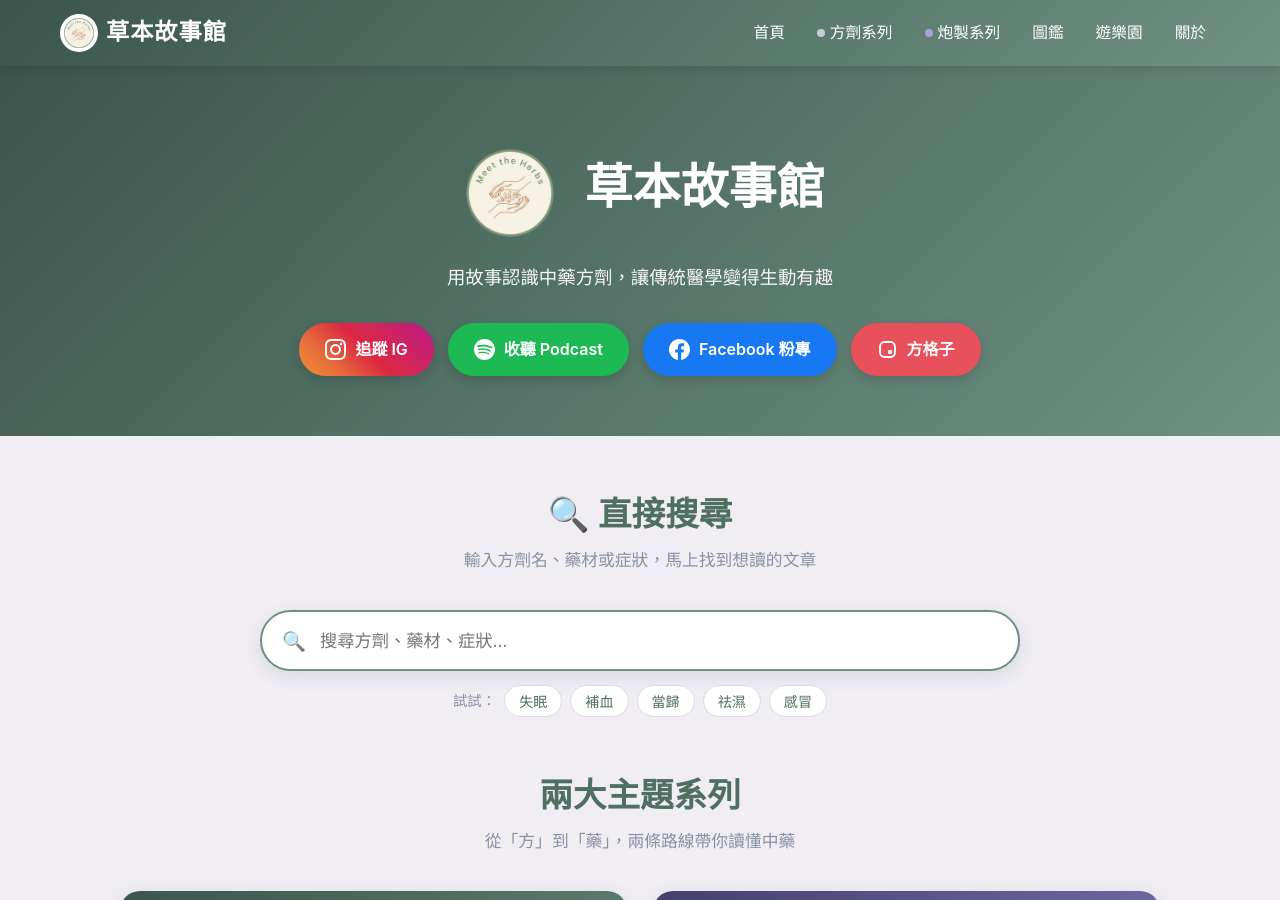
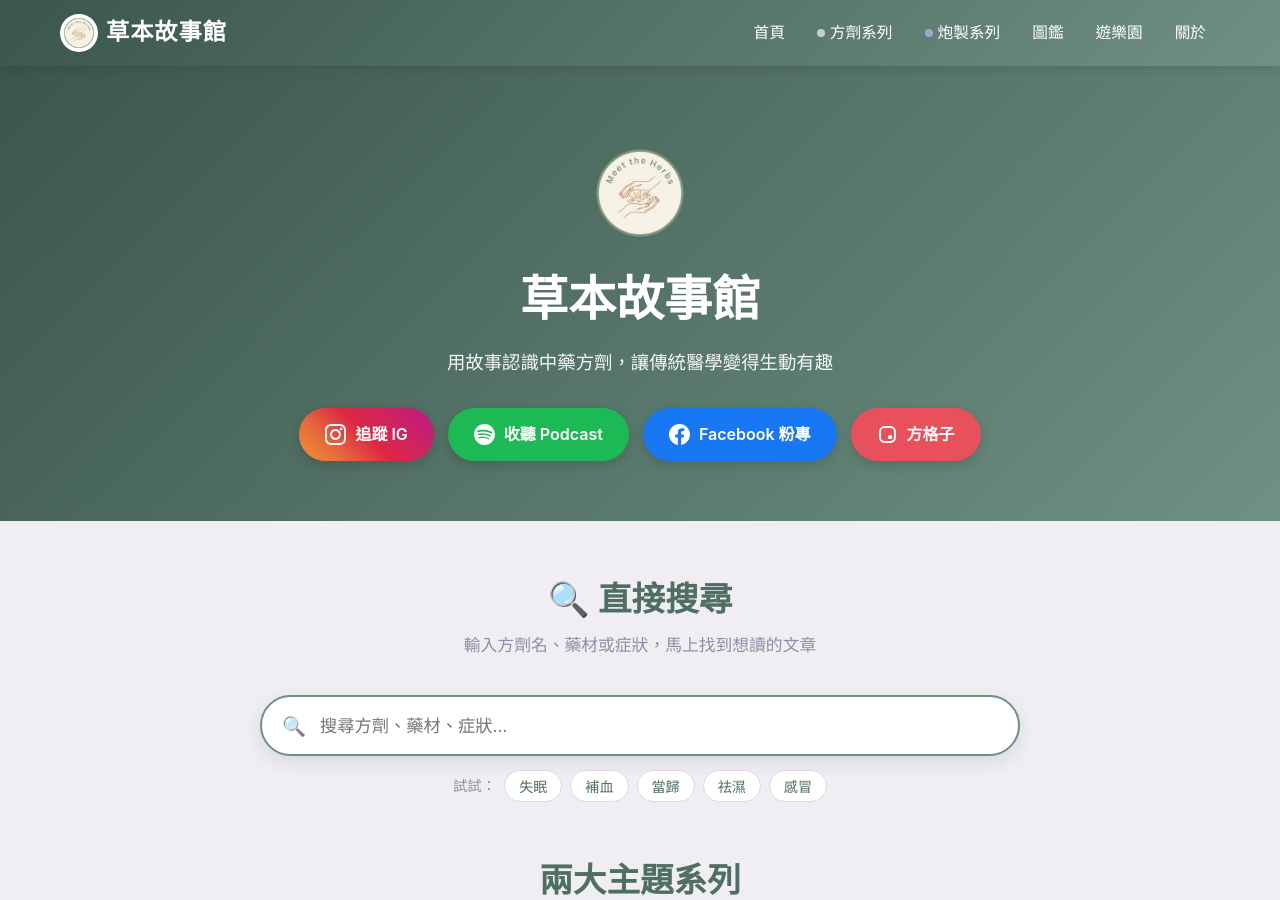
Before and after one commit to 10wang-creat/herbal-stories-v2, a Jekyll site: the page built from index.markdown, in a window 1280 px wide and 900 px high. Built offline with Jekyll 4.4.1, drawn with Linux system fonts in a browser that asks for light colours; a script that is not in the unit is left out.

Commit message:
調整手機版面

```diff
--- a/index.markdown
+++ b/index.markdown
@@ -6,7 +6,8 @@
 <!-- ===== Hero ===== -->
 <section class="home-hero">
   <div class="wrapper">
-    <h1><img src="{{ site.baseurl }}/assets/images/site-logo.png" alt="" style="height:110px;width:110px;vertical-align:middle;border-radius:50%;margin-right:0.15em"> 草本故事館</h1>
+    <div style="text-align:center;margin-bottom:12px"><img src="{{ site.baseurl }}/assets/images/site-logo.png" alt="" style="height:110px;width:110px;border-radius:50%"></div>
+<h1>草本故事館</h1>
     <p class="home-hero-sub">用故事認識中藥方劑，讓傳統醫學變得生動有趣</p>
 
     <div class="hero-social">
```
